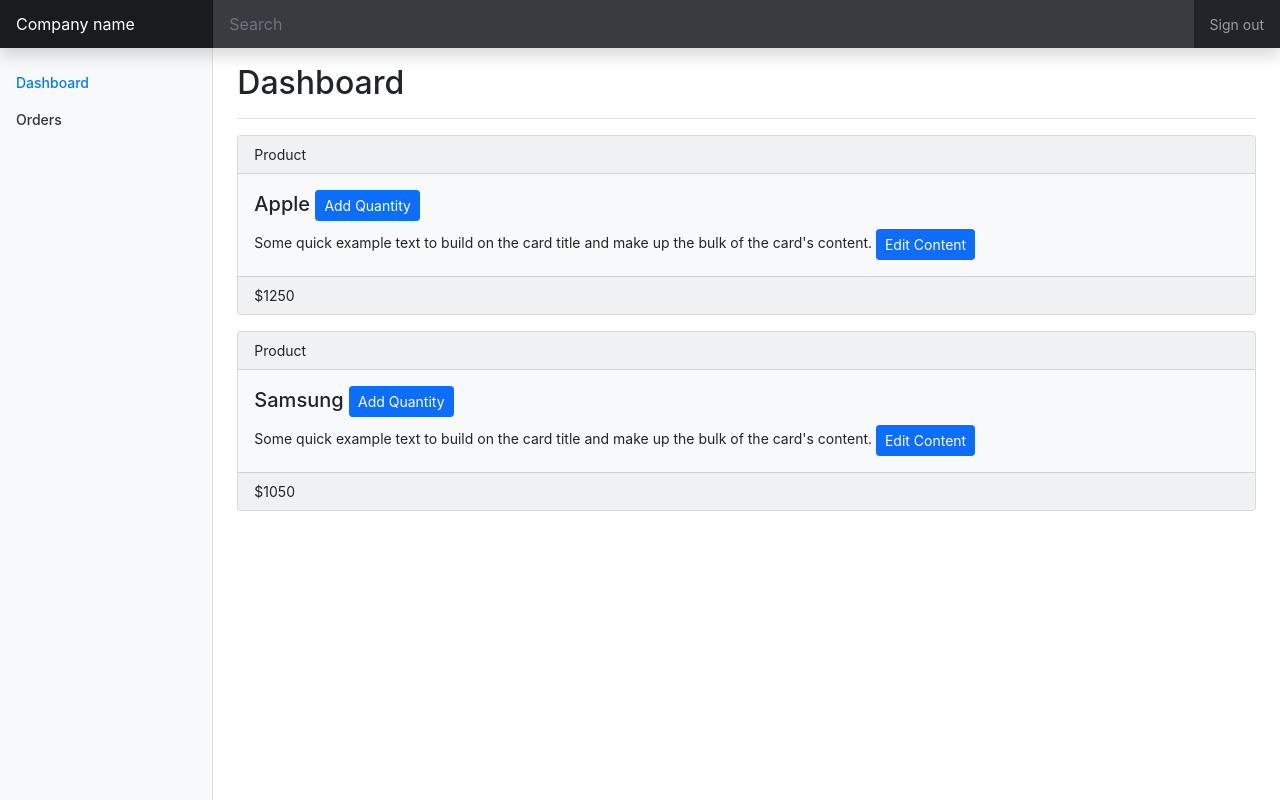
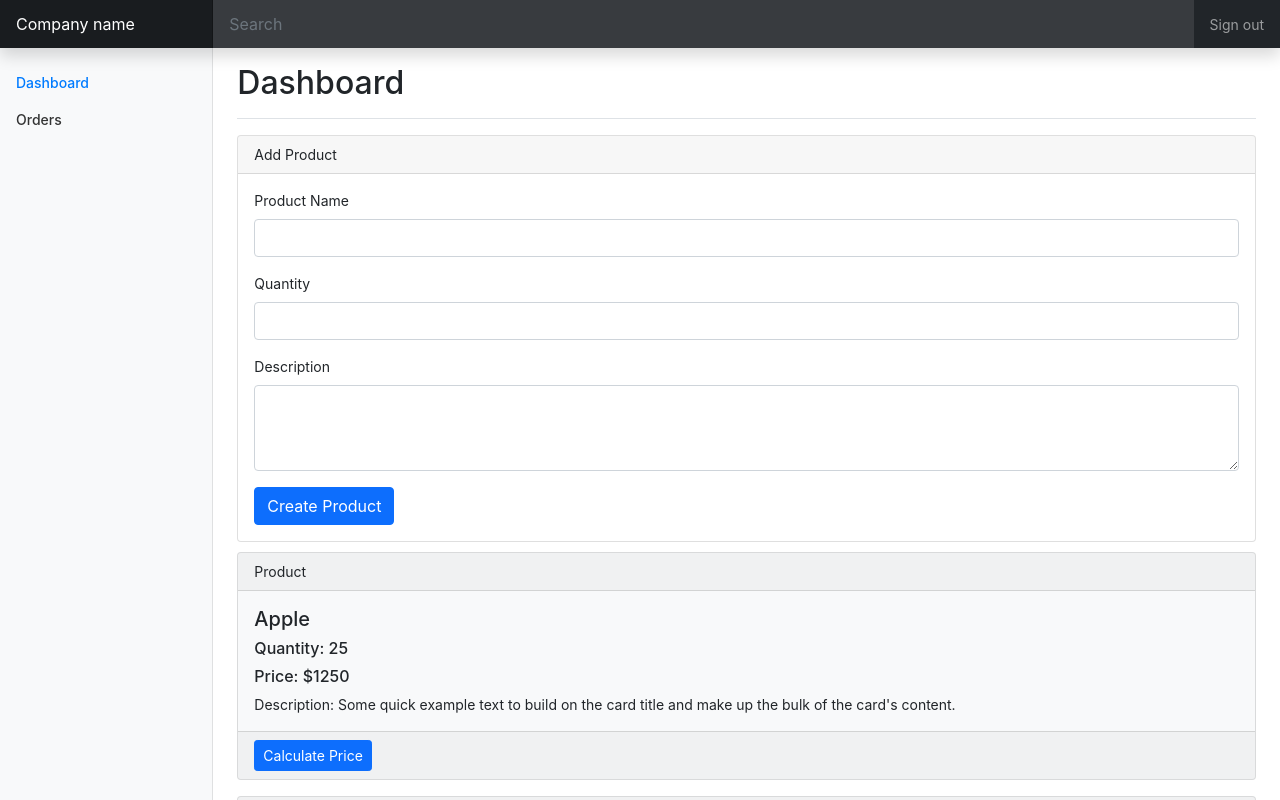
Before and after one commit to sarathiscookie/react-project, a React (Create React App) app: page / in a window 1280 px wide. Shown: the top 800 px of the page. Built offline with nearby package versions, Linux system fonts and the light colour scheme.

Commit message:
Revision: Event handler & State

```diff
--- a/src/components/Dashboard.js
+++ b/src/components/Dashboard.js
@@ -7,6 +7,8 @@
 import SideBarMenu from "./SideBarMenu";
 
 import Cards from "./cards/Cards";
+
+import NewProduct from "./products/NewProduct";
 
 function Dashboard() {
   return (
@@ -22,8 +24,11 @@
               <h1 className="h2">Dashboard</h1>
             </div>
 
-            <Cards name = "Apple" description = "Some quick example text to build on the card title and make up the bulk of the card's content." price = '1250'/>
-            <Cards name = "Samsung" description = "Some quick example text to build on the card title and make up the bulk of the card's content." price = '1050'/>
+            <NewProduct />
+            <div></div>
+
+            <Cards name = "Apple" description = "Some quick example text to build on the card title and make up the bulk of the card's content." price = "1250" quantity = "25"/>
+            <Cards name = "Samsung" description = "Some quick example text to build on the card title and make up the bulk of the card's content." price = '1050' quantity = "30"/>
           </main>
         </div>
       </div>
--- a/src/components/cards/Cards.js
+++ b/src/components/cards/Cards.js
@@ -4,16 +4,10 @@
 
 function Cards(props) {
 
-  const [name, setName] = useState(props.name);
+  const [price, setPrice] = useState(props.price);
 
-  const [description, setDescription] = useState(props.description);
-
-  const addQunatityHandler = () => {
-    setName('Updated Name!');
-  }
-
-  const editContenthandler = () => {
-    setDescription('Updated Description!');
+  const calculatePrice = () => {
+    setPrice(props.price * props.quantity);
   }
 
   return (
@@ -21,13 +15,13 @@
       <div className="card text-dark bg-light mb-3 maxWidthClass">
         <div className="card-header">Product</div>
         <div className="card-body">
-          <h5 className="card-title">{name} <button type="button" className="btn btn-primary btn-sm" onClick={addQunatityHandler}>Add Quantity</button></h5>
-          <p className="card-text">
-            {description} <button type="button" className="btn btn-primary btn-sm" onClick={editContenthandler}>Edit Content</button>
-          </p>
+          <h5 className="card-title">{props.name}</h5>
+          <h6>Quantity: {props.quantity}</h6>
+          <h6>Price: ${price}</h6>
+          Description: {props.description}
         </div>
         <div className="card-footer">
-          ${props.price}
+          <button className="btn btn-primary btn-sm" onClick={calculatePrice}>Calculate Price</button>
         </div>
       </div>
 
--- /dev/null
+++ b/src/components/products/NewProduct.css
@@ -0,0 +1,3 @@
+.cardBottom{
+    margin-bottom: 10px;
+}
--- /dev/null
+++ b/src/components/products/NewProduct.js
@@ -0,0 +1,45 @@
+import React from "react";
+
+import "./NewProduct.css";
+
+function NewProduct() {
+  return (
+    <div>
+      <div className="card cardBottom">
+        <div className="card-header">Add Product</div>
+        <div className="card-body">
+
+          <form>
+              <div className="mb-3">
+                <label className="form-label">
+                  Product Name
+                </label>
+                <input type="text" className="form-control" id="product" />
+              </div>
+              <div className="mb-3">
+                <label className="form-label">
+                 Quantity
+                </label>
+                <input type="text" className="form-control" id="quantity" />
+              </div>
+              <div className="mb-3">
+                <label className="form-label">
+                  Description
+                </label>
+                <textarea
+                  className="form-control"
+                  id="description"
+                  rows="3"
+                ></textarea>
+              </div>
+              <button className="btn btn-primary">Create Product</button>
+
+          </form>
+
+        </div>
+      </div>
+    </div>
+  );
+}
+
+export default NewProduct;
```
